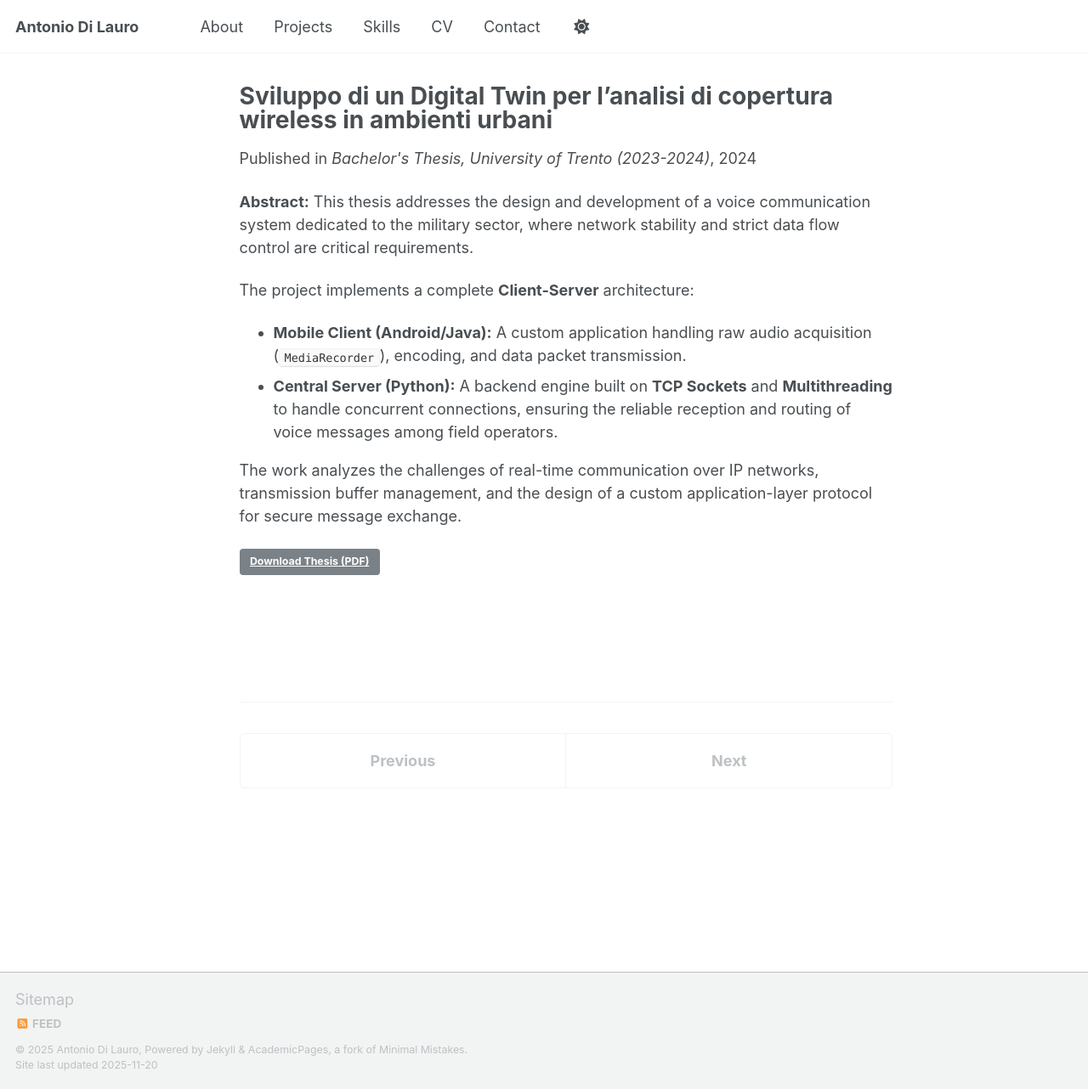
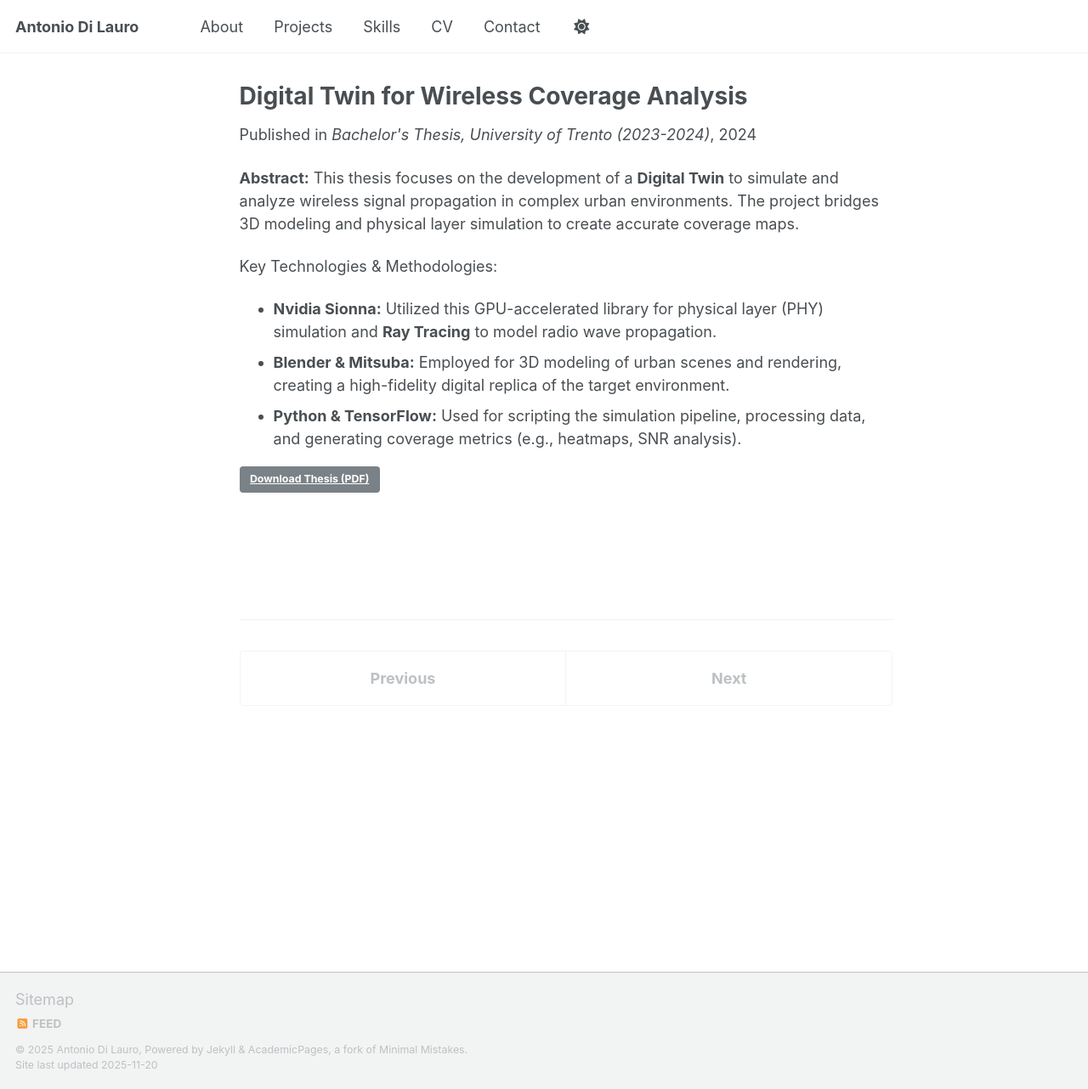
Before and after one commit to antodila/antodila.github.io, a Jekyll site: the page built from _projects/bachelor-thesis.md, in a window 1280 px wide and 1282 px high. Shown: the whole window at 85% size. Built offline with Jekyll 4.4.1, drawn with Linux system fonts in a browser that asks for light colours; a script that is not in the unit is left out.

Commit message:
Update bachelor-thesis.md

```diff
--- a/_projects/bachelor-thesis.md
+++ b/_projects/bachelor-thesis.md
@@ -1,22 +1,21 @@
 ---
 layout: single
-title: "Sviluppo di un Digital Twin per l'analisi di copertura wireless in ambienti urbani"
+title: "Digital Twin for Wireless Coverage Analysis"
 collection: projects
 permalink: /projects/bachelor-thesis/
 date: 2024-09-26
 venue: "Bachelor's Thesis, University of Trento (2023-2024)"
-excerpt: "Design and implementation of a robust Client-Server architecture (Android/Java & Python) for reliable voice message transmission over TCP sockets in critical scenarios."
-# repo: https://github.com/antodila/your-repo-if-it-exists
+excerpt: "Development of a Digital Twin to simulate urban wireless coverage using Blender, Mitsuba, and Nvidia Sionna (Ray Tracing)."
+# repo: https://github.com/antodila/your-repo-if-exists
 ---
 
 **Abstract:**
-This thesis addresses the design and development of a voice communication system dedicated to the military sector, where network stability and strict data flow control are critical requirements.
+This thesis focuses on the development of a **Digital Twin** to simulate and analyze wireless signal propagation in complex urban environments. The project bridges 3D modeling and physical layer simulation to create accurate coverage maps.
 
-The project implements a complete **Client-Server** architecture:
-* **Mobile Client (Android/Java):** A custom application handling raw audio acquisition (`MediaRecorder`), encoding, and data packet transmission.
-* **Central Server (Python):** A backend engine built on **TCP Sockets** and **Multithreading** to handle concurrent connections, ensuring the reliable reception and routing of voice messages among field operators.
-
-The work analyzes the challenges of real-time communication over IP networks, transmission buffer management, and the design of a custom application-layer protocol for secure message exchange.
+Key Technologies & Methodologies:
+* **Nvidia Sionna:** Utilized this GPU-accelerated library for physical layer (PHY) simulation and **Ray Tracing** to model radio wave propagation.
+* **Blender & Mitsuba:** Employed for 3D modeling of urban scenes and rendering, creating a high-fidelity digital replica of the target environment.
+* **Python & TensorFlow:** Used for scripting the simulation pipeline, processing data, and generating coverage metrics (e.g., heatmaps, SNR analysis).
 
 {% if page.repo %}
 <p><a class="btn btn--light-outline btn--small" href="{{ page.repo }}" target="_blank" rel="noopener">GitHub Repo</a></p>
```
